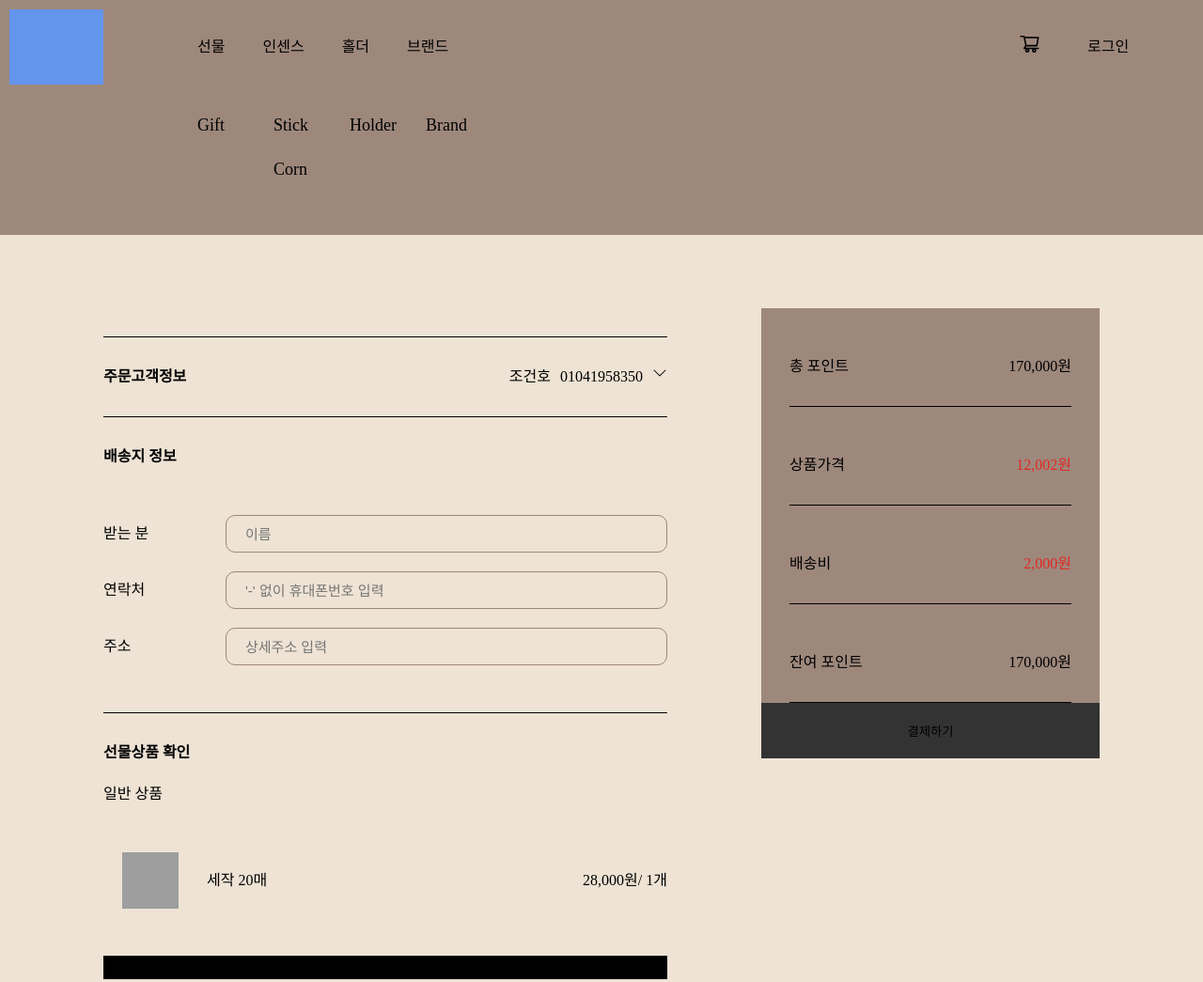
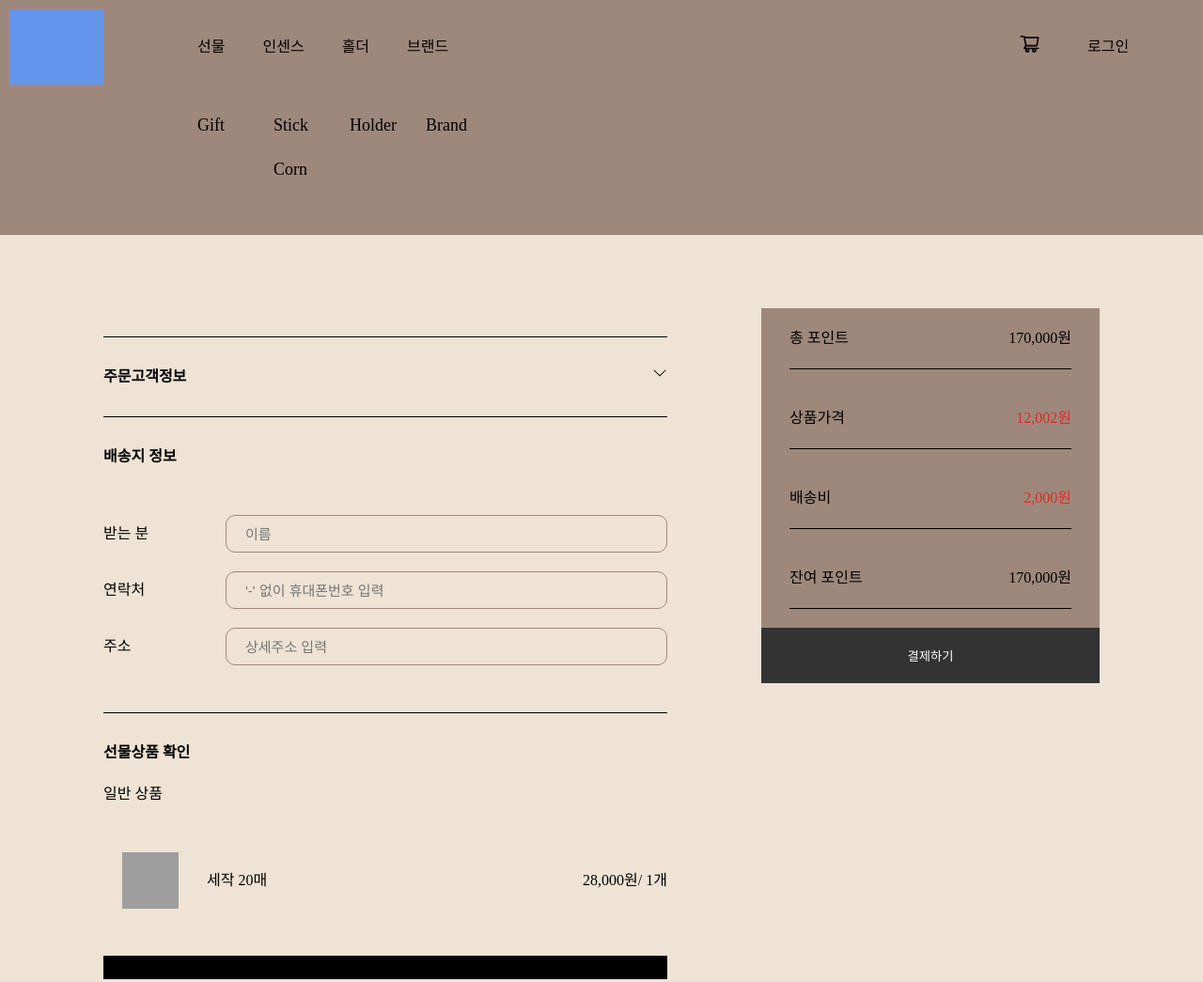
Before and after one commit to thornewater/sixsense_Front, a React app: page /Payment in a window 1280 px wide. Shown: the top 1045 px of the page at 94% size. Built offline with nearby package versions, Linux system fonts and the light colour scheme; grey boxes are pictures that could not be loaded.

Commit message:
ADD : feature/Payment 레이아웃 완료

```diff
--- a/src/pages/Gift/components/priceInfo/PriceInfo.js
+++ b/src/pages/Gift/components/priceInfo/PriceInfo.js
@@ -6,37 +6,32 @@ const PriceInfo = () => {
     <div className="priceInfo">
       <div className="details">
         <div className="detail">
-          <p className="payBar">
-            총 포인트 <span>170,000원</span>
-          </p>
+          <p className="payBar">총 포인트</p>
+          <span className="point">170,000원</span>
         </div>
       </div>
 
       <div className="details">
         <div className="detail">
-          <p className="payBar">
-            상품가격
-            <span className="deliveryFee">12,002원</span>
-          </p>
+          <p className="payBar">상품가격</p>
+          <span className="deliveryFee">12,002원</span>
         </div>
       </div>
 
       <div className="details">
         <div className="detail">
-          <p className="payBar">
-            배송비 <span className="deliveryFee">2,000원</span>
-          </p>
+          <p className="payBar">배송비</p>
+          <span className="deliveryFee">2,000원</span>
         </div>
       </div>
       <div className="details">
         <div className="detail">
-          <p className="payBar">
-            잔여 포인트 <span>170,000원</span>
-          </p>
+          <p className="payBar">잔여 포인트</p>
+          <span>170,000원</span>
         </div>
       </div>
 
-      <button>결제하기</button>
+      <button className="linkBtnStyle">결제하기</button>
     </div>
   );
 };
--- a/src/pages/Gift/components/priceInfo/PriceInfo.scss
+++ b/src/pages/Gift/components/priceInfo/PriceInfo.scss
@@ -6,23 +6,19 @@
   margin-left: 100px;
   .details {
     display: flex;
-    padding-right: 30px;
-    padding-left: 30px;
+
+    padding: 20px 30px;
     background-color: #9e887c;
     .detail {
       display: flex;
       justify-content: space-between;
       width: 300px;
-      padding-bottom: 30px;
+      padding-bottom: 20px;
       border-bottom: 1px solid black;
+
       .deliveryFee {
         opacity: 70%;
         color: red;
-      }
-
-      .payBar {
-        display: flex;
-        justify-content: space-between;
       }
     }
   }
@@ -30,12 +26,12 @@
     padding: 20px;
     border: none;
     background-color: #333333;
-    .linkBtnStyle {
-      color: white;
-      text-decoration: none;
-    }
+    color: white;
+
     &:hover {
       background-color: #000000;
+      color: white;
+
       font-weight: bold;
       cursor: pointer;
     }
--- a/src/pages/Payment/orderInfo/OrderInfo.js
+++ b/src/pages/Payment/orderInfo/OrderInfo.js
@@ -31,8 +31,6 @@ const OrderInfo = () => {
           <p className="subject">주문고객정보</p>
 
           <div className="right">
-            <p>조건호</p>
-            <p>01041958350</p>
             {show ? (
               <BsChevronUp onClick={() => setShow(!show)} />
             ) : (
--- a/src/pages/ProductDetail/components/Detail/Detail.js
+++ b/src/pages/ProductDetail/components/Detail/Detail.js
@@ -20,7 +20,7 @@ const Detail = () => {
 
   const price = 17000;
   return (
-    <div className="detail">
+    <div className="detailProduct">
       <DetailHeader />
       <p className="price">{price.toLocaleString()}</p>
       <DetailCount count={count} decrease={decrease} increase={increase} />
--- a/src/pages/ProductDetail/components/Detail/Detail.scss
+++ b/src/pages/ProductDetail/components/Detail/Detail.scss
@@ -1,11 +1,11 @@
-.detail {
+.detailProduct {
   display: flex;
   flex-direction: column;
   width: 500px;
   margin-top: 50px;
 
   .price {
-    margin-top: 30px;
+    margin-top: 0px;
     margin-bottom: 30px;
     border-bottom: 1px solid rgba(122, 122, 121, 255);
     font-size: 30px;
```
